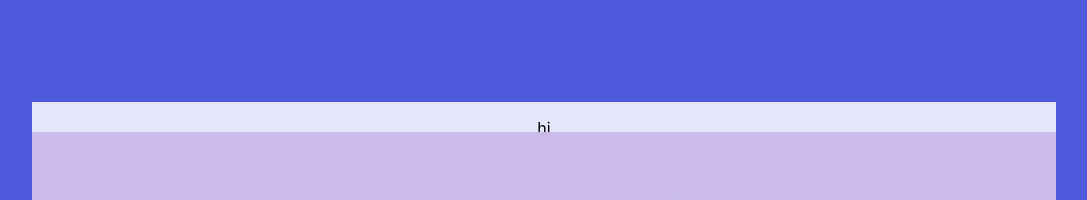
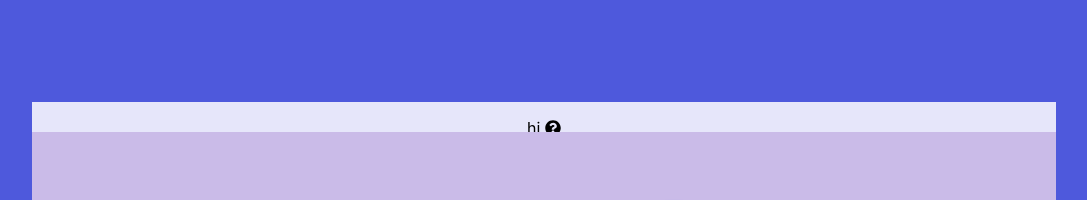
Before and after one commit to scrabblegenies/autocomplete, a React (Create React App) app: page / in a window 1280 px wide. Shown: the top 200 px of the page, without its empty margins (96-1183 px from the left). Built offline with nearby package versions, Linux system fonts and the light colour scheme; a web font is replaced by a local one.

Commit message:
pushing styles branch, font awesome works!

```diff
--- a/package.json
+++ b/package.json
@@ -3,6 +3,9 @@
   "version": "0.1.0",
   "private": true,
   "dependencies": {
+    "@fortawesome/fontawesome-svg-core": "^1.2.19",
+    "@fortawesome/free-solid-svg-icons": "^5.9.0",
+    "@fortawesome/react-fontawesome": "^0.1.4",
     "axios": "^0.19.0",
     "react": "^16.8.6",
     "react-dom": "^16.8.6",
--- a/src/App.js
+++ b/src/App.js
@@ -3,7 +3,15 @@ import axios from 'axios';
 import './App.css';
 import UserInput from './UserInput.js';
 // import UserOutput from './UserOutput.js'
+import { FontAwesomeIcon } from '@fortawesome/react-fontawesome'
+import { faQuestionCircle} from '@fortawesome/free-solid-svg-icons'
+import { faWindowMinimize } from '@fortawesome/free-solid-svg-icons'
+import { faWindowClose } from '@fortawesome/free-solid-svg-icons'
 
+
+const questionMarkIcon = <FontAwesomeIcon aria-hidden="true" icon={faQuestionCircle} />
+const minimizeIcon = <FontAwesomeIcon aria-hidden="true" icon={faWindowMinimize} />
+const closeWindowIcon = <FontAwesomeIcon aria-hidden="true" icon={faWindowClose} />
 class App extends Component {
 
 
@@ -74,10 +82,12 @@ class App extends Component {
         {/* <UserInput onChange={this.handleTextChange} data={this.state.data} /> */}
         <div className="container">
           <div className="tabBar">
-            <p>hi</p>
-           <i class="fas fa-question-circle"></i>
-            <i class="fas fa-window-minimize"></i>
-            <i class="fas fa-window-close"></i>
+            <p>hi {questionMarkIcon} </p>
+            <p>{minimizeIcon}</p>
+            <p>{closeWindowIcon}</p>
+
+            {/* <i class="fas fa-window-minimize"></i>
+            <i class="fas fa-window-close"></i> */}
           </div>
           <div className="searchEngine">
             <h1>Autocomplete</h1>
```
Also changed, not shown: 1 other file (tests, documents, lock files or other folders).
